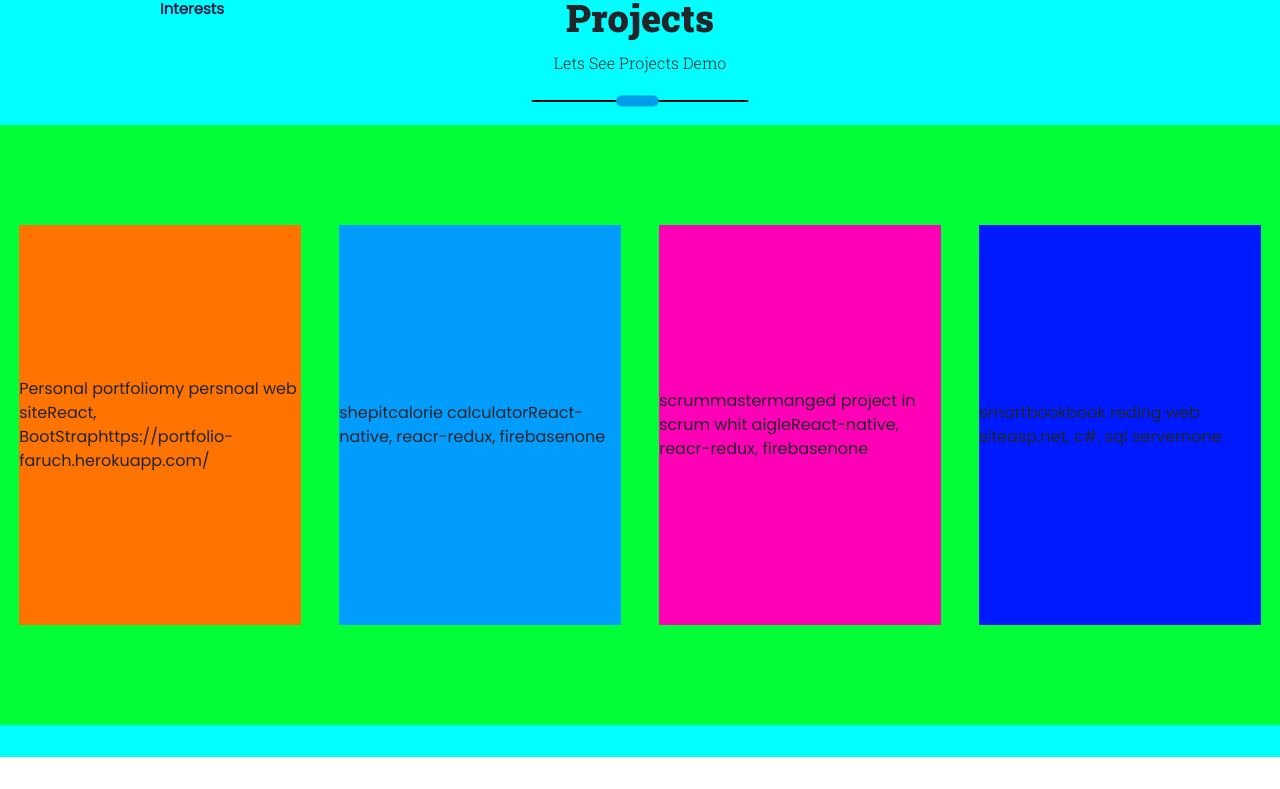
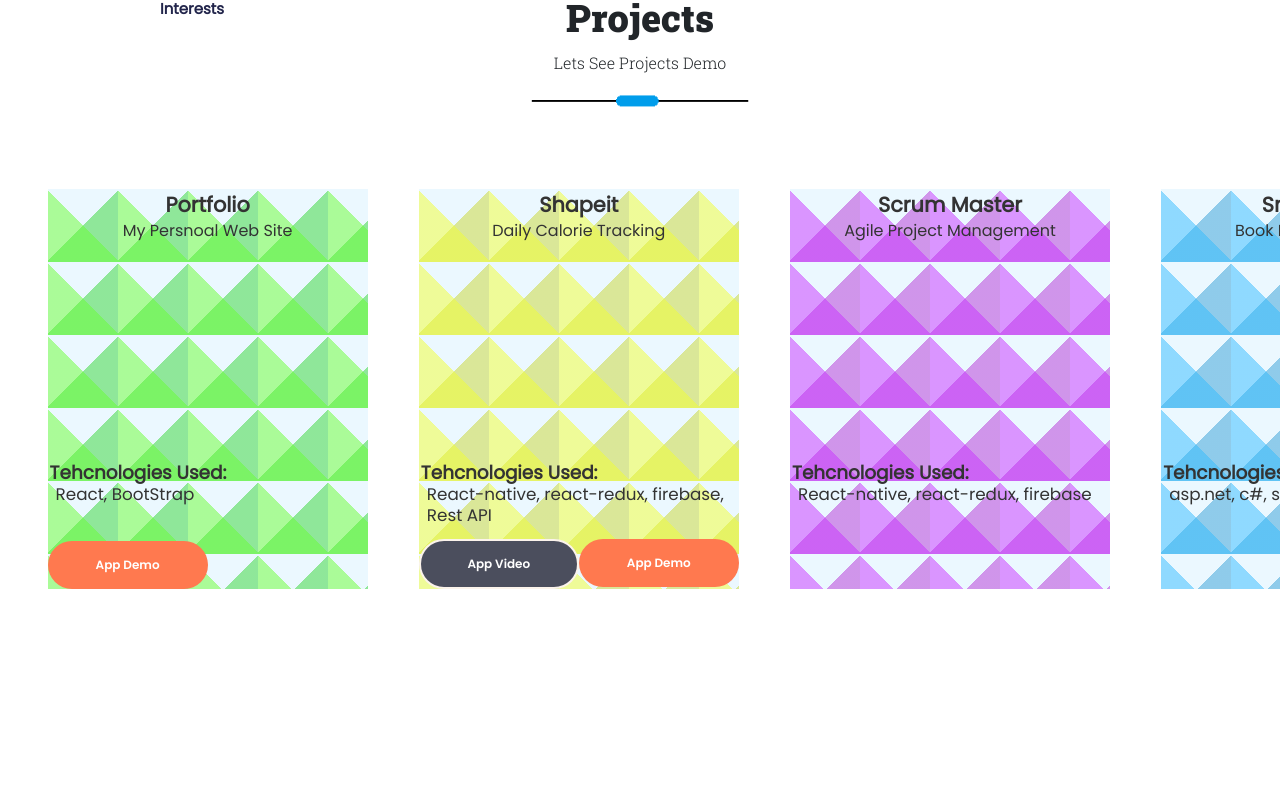
Before and after one commit to farucis/Portfolio-Faruch-I, a React (Create React App) app: page / in a window 1280 px wide. Shown: the part 2079-2868 px from the top of the page. Built offline with nearby package versions, Linux system fonts and the light colour scheme; a web font is replaced by a local one.

Commit message:
update projects component

```diff
--- a/src/PortfolioContainer/Projects/Projects.css
+++ b/src/PortfolioContainer/Projects/Projects.css
@@ -1,45 +1,147 @@
 /* project: css */
-
 .demo-projects-container {
   display: flex;
   flex-direction: column;
   height: 100%;
   width: 100%;
-  padding-bottom: 4vh;
-  background-color: aqua;
+  padding-bottom: 8vh;
 }
 .demo-projects-parent {
   display: flex;
-  height: 75vh;
+  left: 0;
+  height: 66vh;
   width: 100vw;
+  align-self: center;
   align-items: center;
   justify-content: center;
-  background-color: rgb(0, 255, 55);
+}
+.p-scroll {
+  padding-block: 26px;
+  padding-inline: 22px;
+  display: flex;
+  scroll-snap-type: x proximity;
+  overflow-x: scroll;
+  overflow-y: hidden;
+  width: 100vw;
 }
 .demo-projects-parent section {
   display: flex;
   height: 50vh;
-  width: 44vh;
-  align-items: center;
-  justify-content: center;
-  margin: 1.5vw;
+  min-width: 40vh;
+  margin: 2vw;
   transition: all 0.3s ease-out;
+  opacity: 0.8;
+  background-size: cover;
+  background-color: rgb(35, 70, 92);
+  background-color: #e6f7ff;
+  background-image: linear-gradient(
+      45deg,
+      rgba(0, 170, 255, 0.5) 50%,
+      transparent 50%
+    ),
+    linear-gradient(-45deg, rgba(0, 136, 204, 0.5) 50%, transparent 50%);
+  background-size: 70px 73px;
 }
 .demo-projects-parent section:nth-child(1) {
-  background-color: rgb(255, 115, 0);
+  background-image: linear-gradient(
+      45deg,
+      rgba(68, 255, 0, 0.5) 50%,
+      transparent 50%
+    ),
+    linear-gradient(-45deg, rgba(0, 204, 3, 0.5) 50%, transparent 50%);
 }
 .demo-projects-parent section:nth-child(2) {
-  background-color: rgb(0, 157, 255);
+  background-image: linear-gradient(
+      45deg,
+      rgba(238, 255, 0, 0.5) 50%,
+      transparent 50%
+    ),
+    linear-gradient(-45deg, rgba(187, 204, 0, 0.5) 50%, transparent 50%);
 }
 .demo-projects-parent section:nth-child(3) {
-  background-color: rgb(255, 0, 183);
-}
-.demo-projects-parent section:nth-child(4) {
-  background-color: rgb(0, 26, 255);
+  background-image: linear-gradient(
+      45deg,
+      rgba(187, 0, 255, 0.5) 50%,
+      transparent 50%
+    ),
+    linear-gradient(-45deg, rgba(163, 0, 204, 0.5) 50%, transparent 50%);
 }
 
 .demo-projects-parent section:hover {
   transform: scale(1.2);
-  border-radius: 20px;
+  border-radius: 10px;
+  opacity: 1;
+  box-shadow: 0 1px 1px 1px rgba(0, 0, 0, 0.5);
+  z-index: 100;
   transition: all 0.3s ease-in-out;
+  background-color: aliceblue;
 }
+
+/* section: css */
+
+.project-section-container {
+  display: flex;
+  width: 100%;
+  flex-direction: column;
+}
+
+.project-section-header {
+  display: flex;
+  height: 20vh;
+  flex-direction: column;
+  align-items: center;
+  margin-top: 4px;
+}
+.project-section-header h1 {
+  font-size: 1.3rem;
+  font-weight: bold;
+  color: rgb(0, 0, 0);
+  margin: 0 !important;
+  padding: 0 !important;
+  text-align: center;
+}
+.project-section-header h2 {
+  font-size: 1rem;
+  font-weight: 500;
+  color: rgb(0, 0, 0);
+  margin-top: 3px;
+  padding: 0 !important;
+  text-align: center;
+}
+.project-section-image {
+  display: flex;
+  flex-direction: column;
+  height: 40vh;
+}
+.project-section-options {
+  height: 36vh;
+  display: flex;
+  flex-direction: column;
+  justify-content: space-between;
+}
+.project-section-tehcnologies {
+  margin-top: 20px;
+}
+.project-section-options h2 {
+  font-size: 1.15rem;
+  font-weight: bold;
+  color: rgb(0, 0, 0);
+  padding: 2px !important;
+}
+.project-section-options h2 span {
+  display: flex;
+  font-size: 1.05rem;
+  font-weight: 400;
+  padding-inline: 6px !important;
+
+}
+.project-section-buttons {
+  display: flex;
+  flex-direction: row;
+  justify-content: space-between;
+}
+
+.video-show {
+  align-self: center;
+  background-color: rgb(44, 44, 44);
+}
--- a/src/PortfolioContainer/Projects/Projects.js
+++ b/src/PortfolioContainer/Projects/Projects.js
@@ -4,32 +4,47 @@ import "./Projects.css";
 import TitleHeader from "../Header/TitleHeader";
 const projects = [
   {
-    name: "Personal portfolio",
-    summary: "my persnoal web site",
-    tehcnolgies: "React, BootStrap",
+    name: "Portfolio",
+    summary: "My Persnoal Web Site",
+    tehcnologies: "React, BootStrap",
     url: "https://portfolio-faruch.herokuapp.com/",
-    video_url: "https://youtu.be/Personal",
+    video_url: null,
   },
   {
-    name: "shepit",
-    summary: "calorie calculator",
-    tehcnolgies: "React-native, reacr-redux, firebase",
-    url: "none",
-    video_url: "https://youtu.be/shepit",
+    name: "Shapeit",
+    summary: "Daily Calorie Tracking",
+    tehcnologies: "React-native, react-redux, firebase, Rest API",
+    url: "https://expo.dev/@faruch/Shapeit",
+    video_url:
+      "https://user-images.githubusercontent.com/58651410/169829260-d985197e-d167-48ce-9105-f3f6cd35f738.mp4",
   },
   {
-    name: "scrummaster",
-    summary: "manged project in scrum whit aigle",
-    tehcnolgies: "React-native, reacr-redux, firebase",
-    url: "none",
-    video_url: "https://youtu.be/scrummaster",
+    name: "Scrum Master",
+    summary: "Agile Project Management",
+    tehcnologies: "React-native, react-redux, firebase",
+    url: null,
+    video_url: null,
   },
   {
-    name: "smartbook",
-    summary: "book reding web site",
-    tehcnolgies: "asp.net, c#, sql server",
-    url: "none",
-    video_url: "https://youtu.be/smartbook",
+    name: "Smart Book",
+    summary: "Book Reding Web Site",
+    tehcnologies: "asp.net, c#, sql server",
+    url: null,
+    video_url: null,
+  },
+  {
+    name: "nnnnn",
+    summary: "ssssss",
+    tehcnologies: "tttttt",
+    url: null,
+    video_url: null,
+  },
+  {
+    name: "nnnnn",
+    summary: "ssssss",
+    tehcnologies: "tttttt",
+    url: null,
+    video_url: null,
   },
 ];
 
@@ -38,23 +53,73 @@ const Project = () => {
     <div className="demo-projects-container">
       <TitleHeader title="Projects" subTitle="Lets See Projects Demo" />
       <div className="demo-projects-parent">
-        {projects.map((project,index) => (
-          <section key={index}>
-            <ProjectSection project={project} />
-          </section>
-        ))}
+        <div className="p-scroll">
+          {projects.map((project, index) => (
+            <section key={index}>
+              <ProjectSection project={project} />
+            </section>
+          ))}
+        </div>
       </div>
     </div>
   );
 };
 
 const ProjectSection = ({ project }) => {
+  const ShowVideo = () => {
+    if (project.video_url) {
+      return (
+        <video className="video-show" width="90%" height="50%" controls>
+          <source src={project.video_url} type="video/mp4" />
+        </video>
+      );
+    }
+  };
+  const [showVideo, setShowVideo] = React.useState(false);
+
+  React.useEffect(() => {});
+
   return (
-    <div className="">
-      {project.name}
-      {project.summary}
-      {project.tehcnolgies}
-      {project.url}
+    <div className="project-section-container" id={project.name}>
+      {/*   ///Project Header///   */}
+      <div className="project-section-header">
+        <div className="project-section-title">
+          <h1>{project.name}</h1>
+        </div>
+        <div className="project-section-summary">
+          <h2>{project.summary}</h2>
+        </div>
+      </div>
+
+      {/*   ///Project Video///   */}
+      {showVideo ? <ShowVideo /> : <div className="project-section-image" />}
+
+      {/*   ///Project Tehcnologies///   */}
+      <div className="project-section-options">
+        <div className="project-section-tehcnologies">
+          <h2>
+            Tehcnologies Used:<span> {project.tehcnologies} </span>
+          </h2>
+        </div>
+
+        {/*   ///Project buttons///   */}
+        <div className="project-section-buttons">
+          {project.video_url ? (
+            <button
+              className="btn primary-btn"
+              onClick={() => setShowVideo(!showVideo)}
+            >
+              <span>App Video</span>
+            </button>
+          ) : null}
+
+          {project.url ? (
+            <a href={project.url}>
+              <span className="btn highlighted-btn">App Demo</span>
+            </a>
+          ) : null}
+        </div>
+      </div>
     </div>
   );
 };
```
Also changed, not shown: src/assets/Projects/portfolio.png (added), src/assets/Projects/shapeit.png (added).
